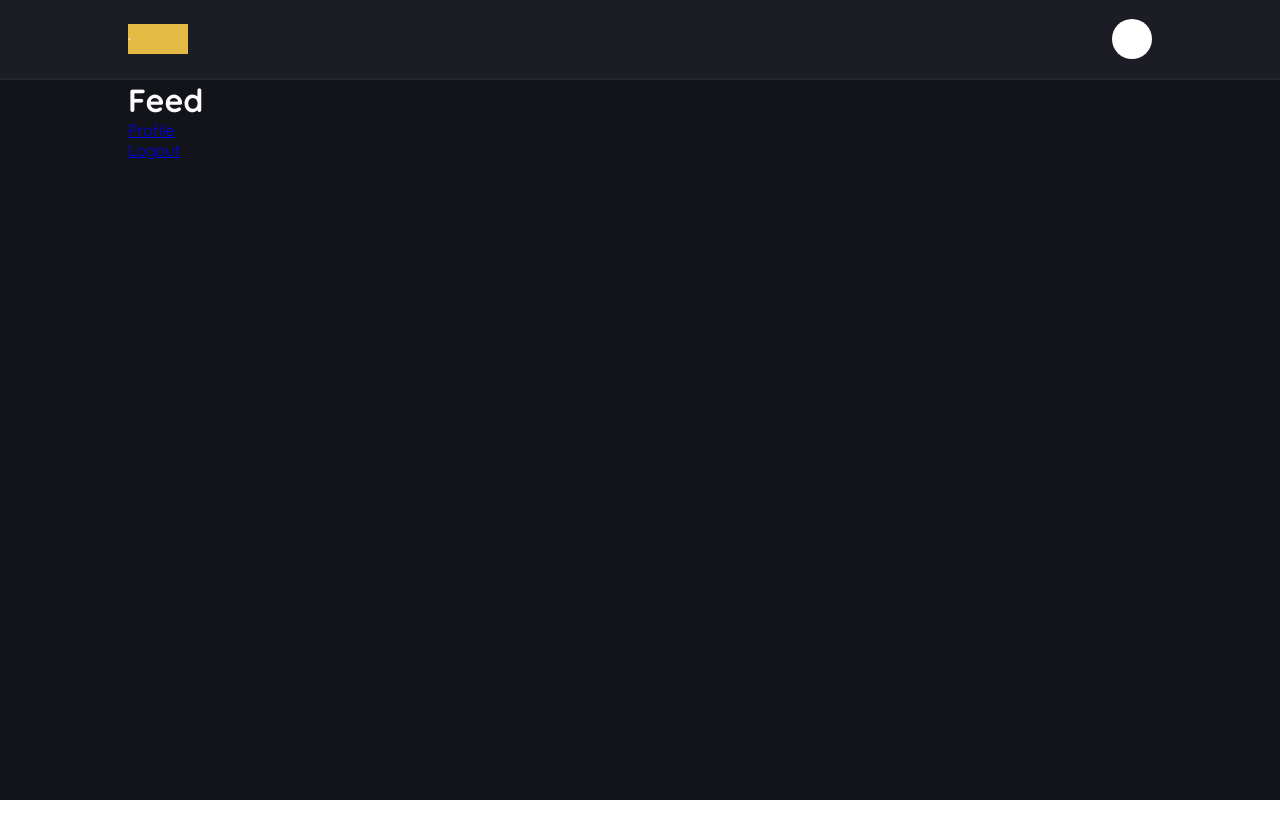
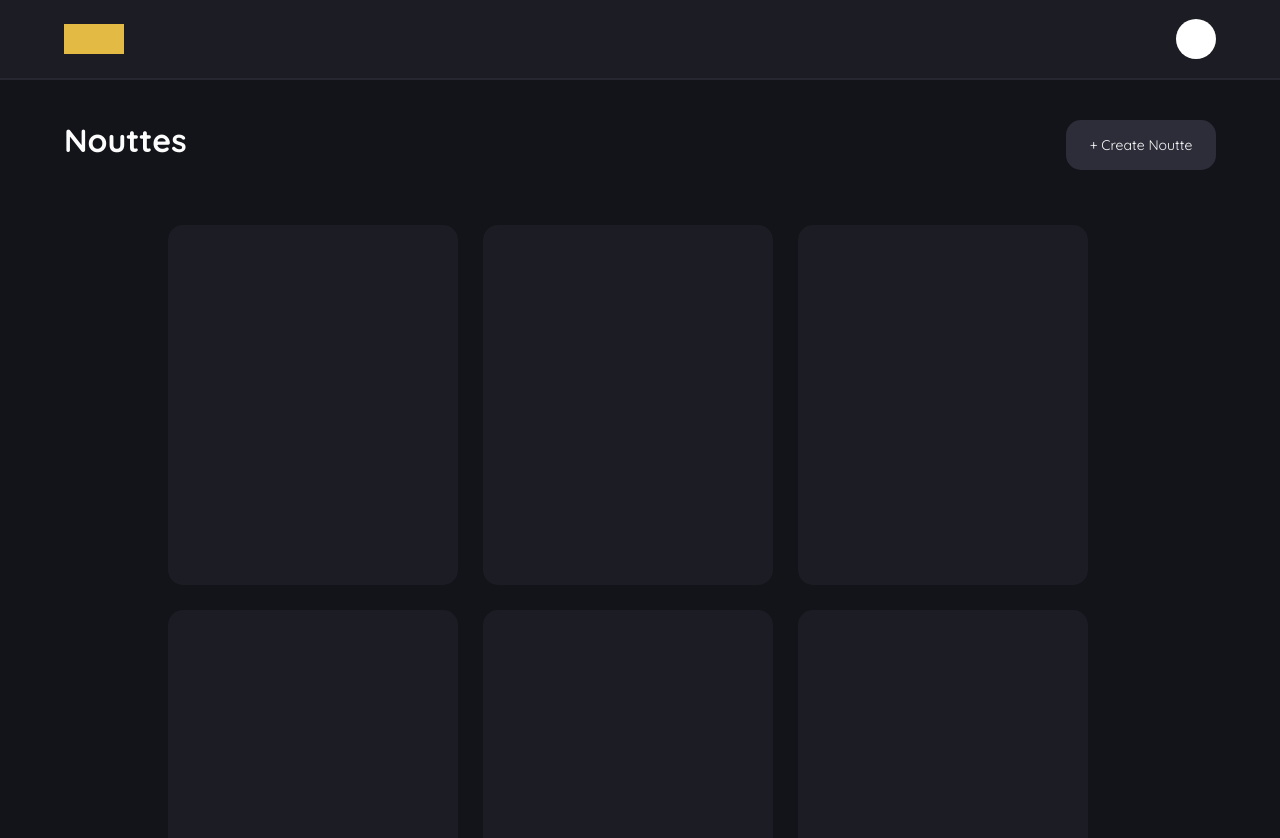
Before and after one commit to Lukenoutte/noutte-social-network, a React (Create React App) app in the folder client/: page /feed in a window 1280 px wide. Shown: the top 838 px of the page. Before the commit the page ends 800 px from the top, so only its background shows below. Built offline with nearby package versions, Linux system fonts and the light colour scheme.

Commit message:
fix screen bug

```diff
--- a/client/src/assets/styles/feed.css
+++ b/client/src/assets/styles/feed.css
@@ -1,3 +1,12 @@
+.feed-container{
+  display: flex;
+
+  flex-direction: column;
+  align-items: center;
+
+  min-height: 600px;
+}
+
 .feed-container header {
   height: 80px;
   width: 100%;
@@ -6,7 +15,7 @@
   align-items: center;
   justify-content: center;
   border-bottom: 2px solid var(--border-header-color);
-
+  margin-bottom: 40px;
 }
 
 .feed-container header .logo {
@@ -22,11 +31,12 @@
 }
 
 .center-container {
-  width: 80%;
+  width: 90%;
+
 }
 
 .center-container-header {
-  width: 80%;
+  width: 90%;
   display: flex;
   flex-direction: row;
   justify-content: space-between;
@@ -34,8 +44,43 @@
 
 }
 
-.feed-container .main-container {
-  width: 100%;
-  display: flex;
-  justify-content: center;
+
+
+.feed-container .before-nouttes{
+    display: flex;
+    flex-direction: row;
+    justify-content: space-between;
+    margin-bottom: 30px;
 }
+
+.feed-container .before-nouttes button{
+    width: 150px;
+    height: 50px;
+    background-color: var(--button-color);
+    border: none;
+    border-radius: 15px;
+    font-size: 14px;
+    cursor: pointer;
+    outline: none;
+
+}
+
+.feed-container .before-nouttes button:hover{
+    background-color: var(--button-color-hover);
+}
+.feed-container .nouttes-container{
+ display: flex;
+ flex-wrap: wrap;
+ justify-content: center;
+ margin-bottom: 50px;
+
+}
+
+.feed-container .nouttes-container .noutte{
+  width: 290px;
+  height: 360px;
+  background: var(--secundary-color);
+  border-radius: 15px;
+  margin-right: 25px;
+  margin-top: 25px;
+}
--- a/client/src/assets/styles/sign-styles.css
+++ b/client/src/assets/styles/sign-styles.css
@@ -1,10 +1,9 @@
 .sign-container{
-   height: 98%;
+   height: 100vh;
+   width: 100%;
    display: flex;
    flex-direction: row;
    flex-wrap: wrap;
-   min-height: 600px;
-   width: 100%;
 
 }
 
@@ -101,7 +100,7 @@
 @media(max-width: 768px){
     .inputs-container-sign{
         width: 100%;
-        height: 70%;
+        height: 65%;
 
     }
 
--- a/client/src/global.css
+++ b/client/src/global.css
@@ -18,15 +18,18 @@
   box-sizing: border-box;
 }
 
-html,
-body,
-#root,
-.app {
-  height: 100vh;
-}
+  html,
+  body,
+  #root,
+  .app
+  {
+    min-height: 100vh;
+
+  }
 
 .app {
   background-color: var(--background-main);
+
 }
 
 body,
@@ -37,8 +40,10 @@ textarea {
   color: var(--almost-white);
 }
 
-@media (min-width: 700px) {
+@media (min-width: 800px) {
   :root {
     font-size: 62.5%;
   }
+
+
 }
--- a/client/src/pages/feed/index.js
+++ b/client/src/pages/feed/index.js
@@ -6,17 +6,27 @@ function Feed() {
     <div className="feed-container">
       <header>
         <div className="center-container-header">
-          <div className="logo">.</div>
-          <div className="icon-profile">.</div>
+          <div className="logo"></div>
+          <div className="icon-profile"></div>
         </div>
       </header>
-      <div className="main-container">
+
         <div className="center-container">
-          <h1>Feed</h1>
-          <a href="/profile">Profile</a> <br />
-          <a href="/">Logout</a>
+          <div className="before-nouttes">
+            <h1>Nouttes</h1>
+            <button> + Create Noutte </button>
+          </div>
+          <div className="nouttes-container">
+
+          <div className="noutte"></div>
+          <div className="noutte"></div>
+          <div className="noutte"></div>
+          <div className="noutte"></div>
+          <div className="noutte"></div>
+          <div className="noutte"></div>
+          </div>
         </div>
-      </div>
+
     </div>
   );
 }
```
